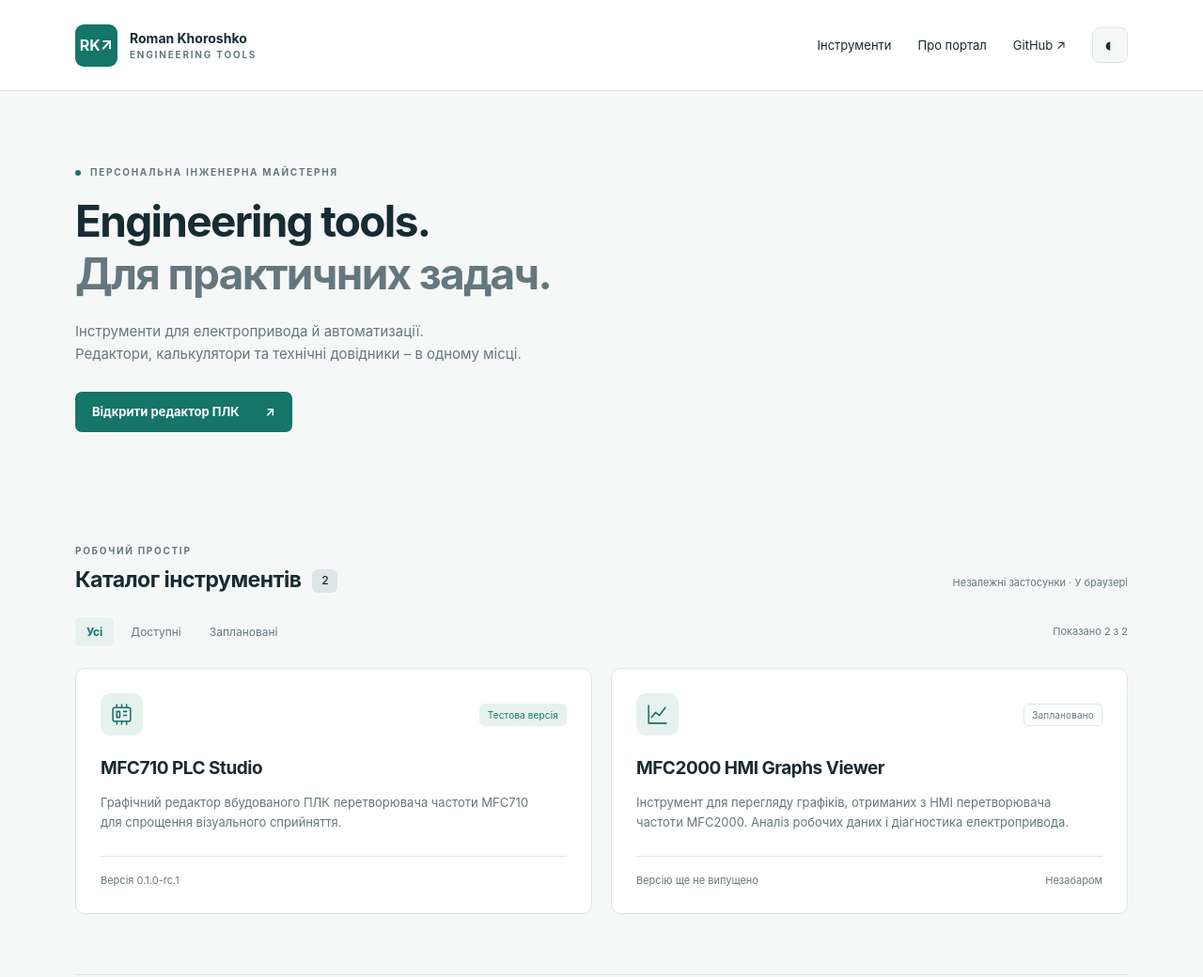
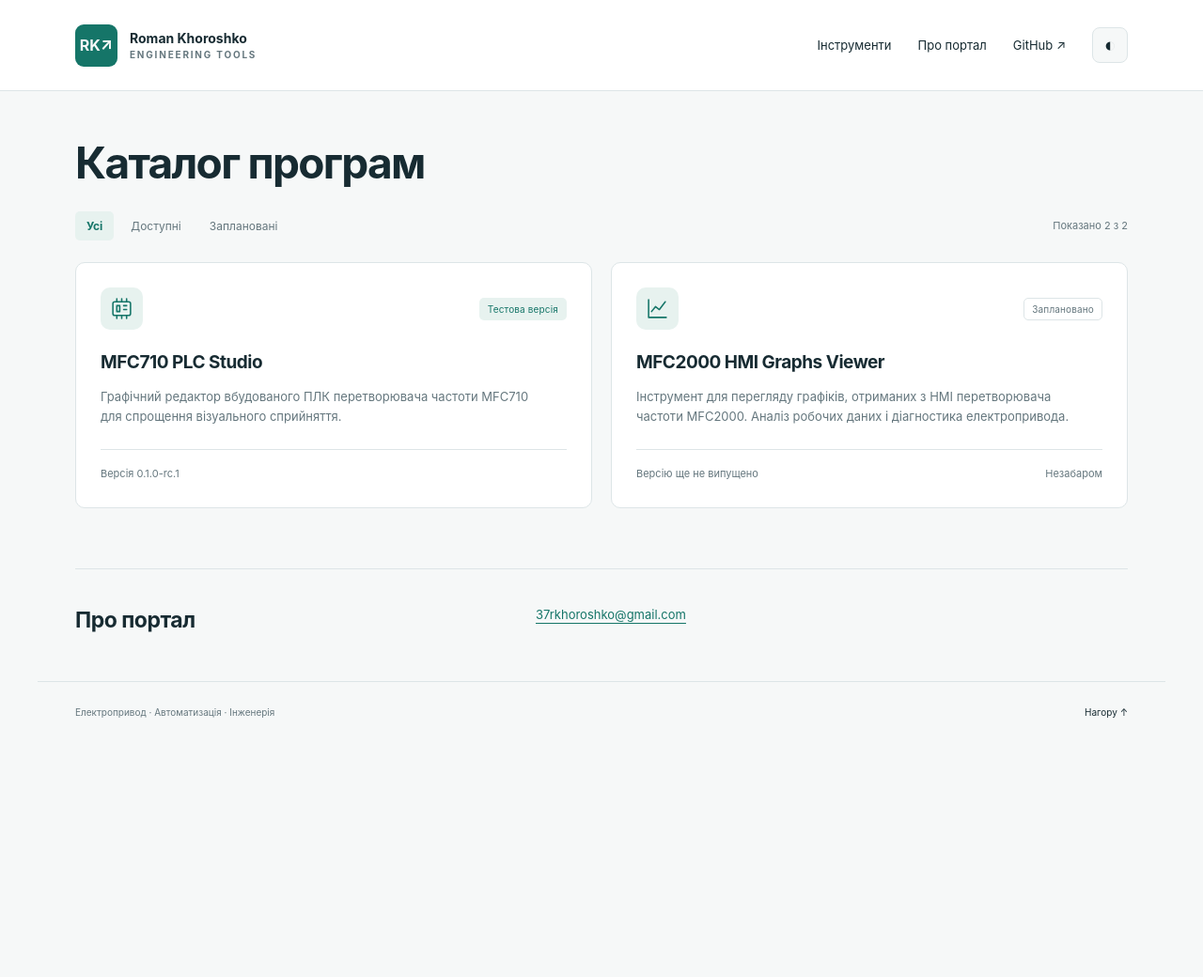
Before and after one commit to Roman-Khoroshko-tech/Roman-Khoroshko-tech.github.io, a website: page index.html in a window 1280 px wide. Shown: the top 1040 px of the page at 94% size. After the commit the page ends 800 px from the top, so only its background shows below. Drawn offline with Linux system fonts and the light colour scheme.

Commit message:
Make program cards clickable and simplify portal header and contact section

```diff
--- a/index.html
+++ b/index.html
@@ -6,9 +6,9 @@
   <meta name="color-scheme" content="light dark">
   <title>Roman Khoroshko Engineering Tools</title>
   <link rel="icon" href="./assets/favicon.svg" type="image/svg+xml">
-  <link rel="stylesheet" href="./assets/styles.css?v=1.0.3">
+  <link rel="stylesheet" href="./assets/styles.css?v=1.0.4">
   <script src="./assets/theme.js"></script>
-  <script type="module" src="./assets/app.js?v=1.0.3"></script>
+  <script type="module" src="./assets/app.js?v=1.0.4"></script>
 </head>
 <body>
 <a class="skip" href="#catalog">Перейти до каталогу</a>
@@ -17,17 +17,14 @@
   <nav aria-label="Основна навігація"><a class="nav-link" href="#catalog">Інструменти</a><a class="nav-link" href="#about">Про портал</a><a class="github-link" href="https://github.com/Roman-Khoroshko-tech/Roman-Khoroshko-tech.github.io">GitHub ↗</a><button id="theme" class="theme" aria-label="Увімкнути темну тему" aria-pressed="false">◐</button></nav>
 </div></header>
 <main class="shell">
-  <section class="hero" aria-labelledby="title">
-    <div><p class="eyebrow"><span class="dot"></span> ПЕРСОНАЛЬНА ІНЖЕНЕРНА МАЙСТЕРНЯ</p><h1 id="title">Engineering tools.<br><span>Для практичних задач.</span></h1><p class="intro">Інструменти для електропривода й автоматизації.<br>Редактори, калькулятори та технічні довідники – в одному місці.</p><a class="primary" href="https://roman-khoroshko-tech.github.io/MFC710-PLC-editor/">Відкрити редактор ПЛК <span aria-hidden="true">↗</span></a></div>
-  </section>
-  <section id="catalog" class="catalog" aria-labelledby="catalog-title">
-    <div class="section-heading"><div><p class="eyebrow">РОБОЧИЙ ПРОСТІР</p><h2 id="catalog-title">Каталог інструментів <span id="total" class="count">–</span></h2></div><span class="catalog-note">Незалежні застосунки · У браузері</span></div>
+  <section id="catalog" class="catalog" aria-labelledby="title">
+    <div class="section-heading"><h1 id="title">Каталог програм</h1><span id="total" hidden></span></div>
     <div class="results-bar"><div id="filters" class="filters" role="group" aria-label="Статус інструмента"><button data-filter="all" aria-pressed="true">Усі</button><button data-filter="available" aria-pressed="false">Доступні</button><button data-filter="planned" aria-pressed="false">Заплановані</button></div><p id="result-count" role="status" aria-live="polite"></p></div>
     <p id="message" role="status">Завантаження каталогу…</p><button id="retry" class="secondary" hidden>Спробувати ще раз</button>
     <div id="tools" class="grid"></div>
     <noscript><p>Увімкніть JavaScript, щоб переглядати каталог інструментів.</p></noscript>
   </section>
-  <section id="about" class="about"><div><p class="eyebrow">ПРО ПОРТАЛ</p><h2>Від інженера – для роботи.</h2></div><div><p>Я – Роман Хорошко, інженер з електропривода та промислової автоматизації. Тут зібрані інструменти, які я розробляю для повсякденних технічних задач.</p><p class="muted">Кожен застосунок розвивається окремо. Його можливості, обмеження та правила роботи з даними описані у відповідному репозиторії.</p></div></section>
+  <section id="about" class="about" aria-labelledby="about-title"><h2 id="about-title">Про портал</h2><p><a class="contact-link" href="mailto:37rkhoroshko@gmail.com">37rkhoroshko@gmail.com</a></p></section>
 </main>
-<footer class="shell"><span>Roman Khoroshko <span class="muted">/ Engineering Tools</span></span><span class="muted">Електропривод · Автоматизація · Інженерія</span><a href="#title">Нагору ↑</a></footer>
+<footer class="shell"><span class="muted">Електропривод · Автоматизація · Інженерія</span><a href="#title">Нагору ↑</a></footer>
 </body></html>
```
